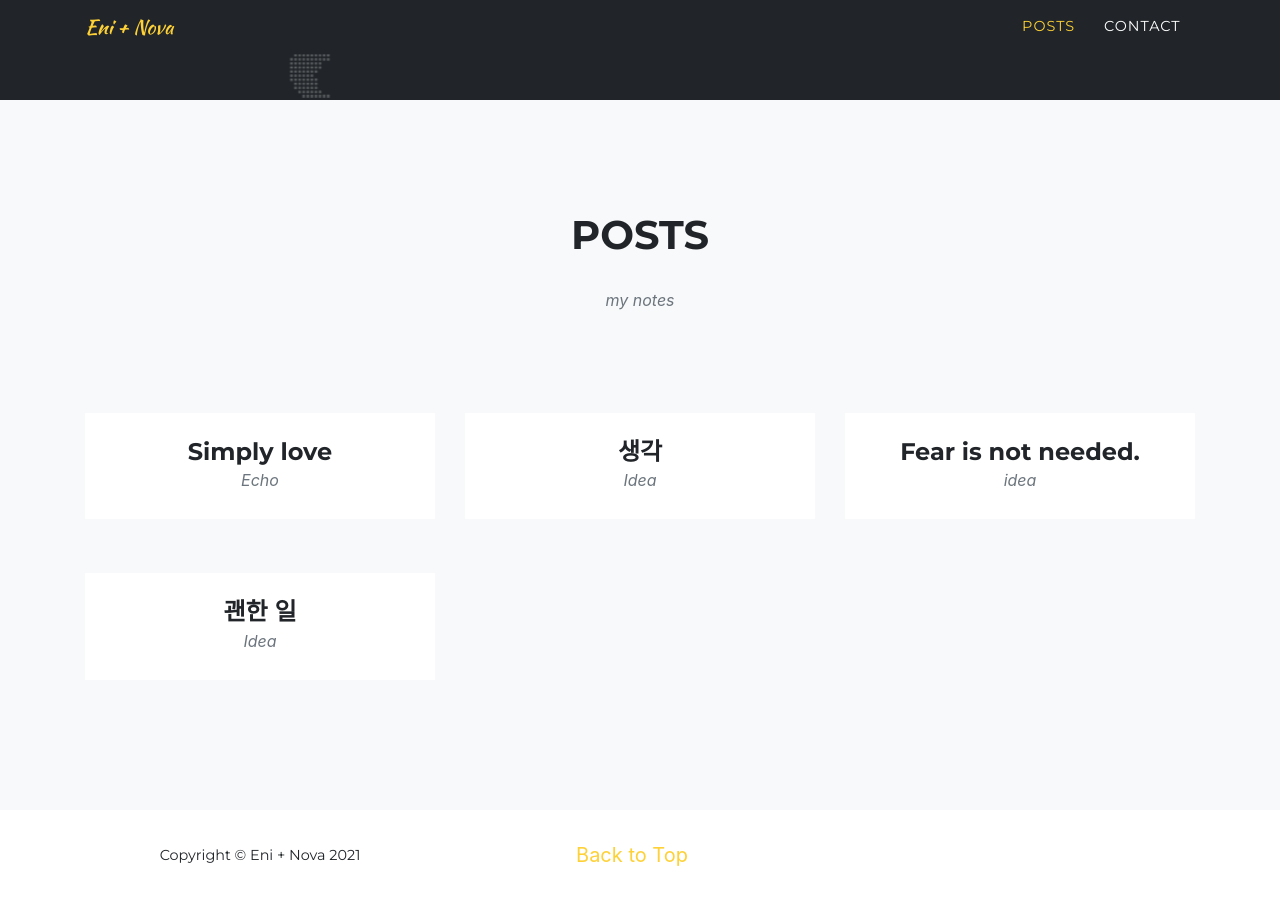
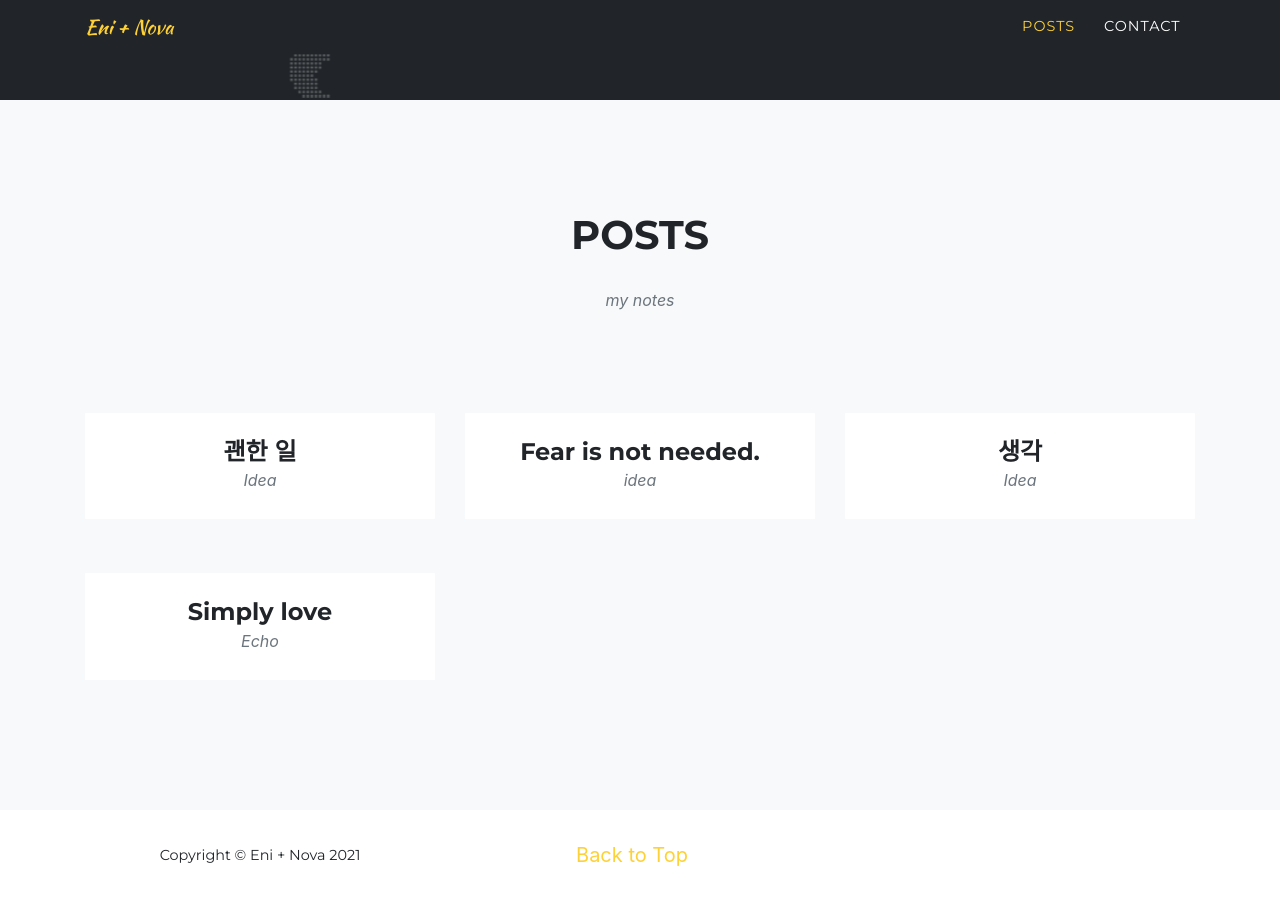
Before and after one commit to deareni/deareni.github.io, a Jekyll site: the page built from index.md, in a window 1280 px wide and 900 px high, scrolled down 3064 px. Built offline with Jekyll 4.4.1, drawn with Linux system fonts in a browser that asks for light colours; some web fonts are replaced.

Commit message:
Update portfolio_grid.html
no reverse (list-content mismatch)

```diff
--- a/_includes/portfolio_grid.html
+++ b/_includes/portfolio_grid.html
@@ -8,7 +8,7 @@
       </div>
     </div>
     <div class="row">
-	{% for project in site.portfolio reversed %}
+	{% for project in site.portfolio %}
       <div class="col-md-4 col-sm-6 portfolio-item">
         <a class="portfolio-link" data-toggle="modal" href="#p{{ forloop.index }}">
           <div class="portfolio-hover">
```
